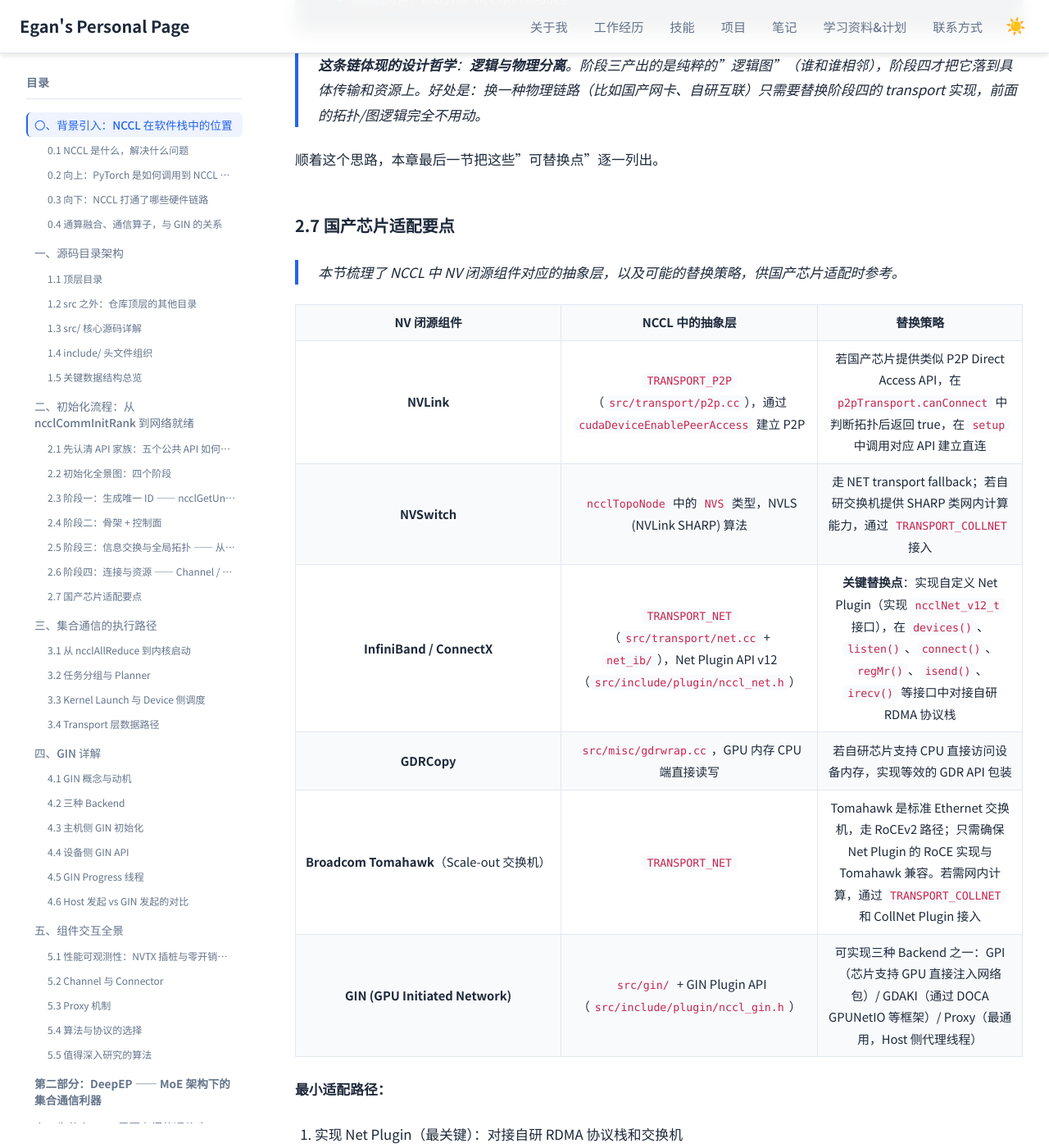
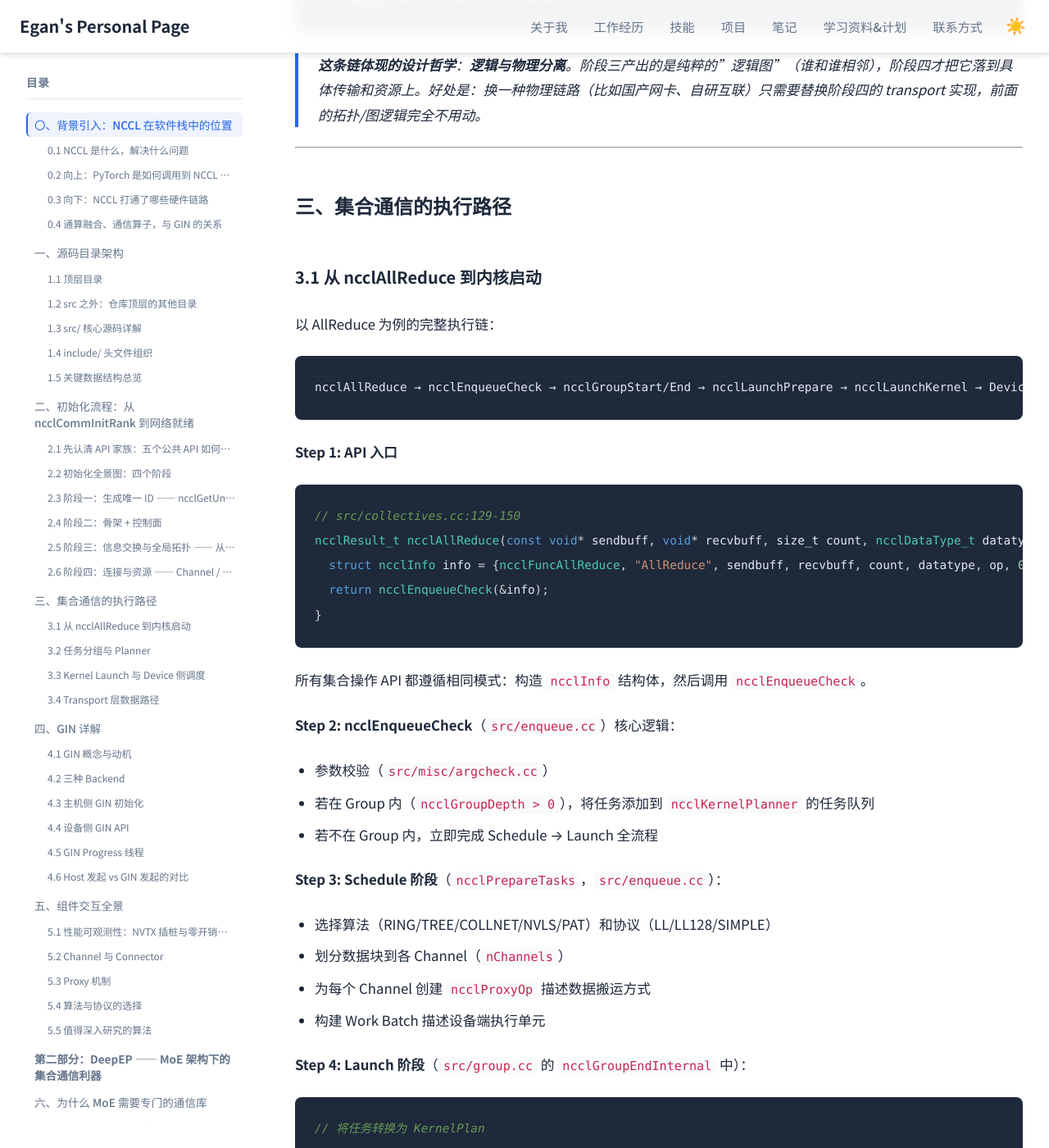
Before and after one commit to Lejun-Hu/Lejun-Hu.github.io, a Jekyll site: the page built from _notes/2026-8-24-nccl-source-study.md, in a window 1280 px wide and 1400 px high, scrolled down 69173 px. Shown: the whole window at 82% size. Built offline with Jekyll 4.4.1, drawn with Linux system fonts in a browser that asks for light colours; nearby versions of some CDN libraries; some of the changed text lies outside the part shown.

Commit message:
note: remove domestic-chip adaptation section from chapter 2

```diff
--- a/_notes/2026-8-24-nccl-source-study.md
+++ b/_notes/2026-8-24-nccl-source-study.md
@@ -1699,7 +1699,7 @@ send->conn.stepSize = comm->buffSizes[NCCL_PROTO_SIMPLE] / NCCL_STEPS;
 | `P2P_IPC` | 同主机不同进程，用传统 CUDA IPC 共享显存 |
 | `P2P_CUMEM` | 用 cuMem API（CUDA 12+ 虚拟地址管理，支持 MNNVL 多节点 NVLink） |
 
-而 NET transport 与网卡的交互完全通过 **Net Plugin API**（`src/include/plugin/nccl_net.h`，v12）：**setup** 阶段向对端提供网卡的 `handle`（内含 QP 信息），**connect** 阶段把对端 QP 置为 RTS（Ready To Send）状态——这也是"国产网卡替换"最关键的一个接口（见 2.7 节）。
+而 NET transport 与网卡的交互完全通过 **Net Plugin API**（`src/include/plugin/nccl_net.h`，v12）：**setup** 阶段向对端提供网卡的 `handle`（内含 QP 信息），**connect** 阶段把对端 QP 置为 RTS（Ready To Send）状态——自研 RDMA 协议栈也是通过这个接口接入的。
 
 #### 2.6.7 第四步：收尾 —— Proxy 线程、调优器与 device 侧镜像
 
@@ -1753,30 +1753,6 @@ ncclCommInitRankFunc（异步任务体，真正干活）
 
 > **这条链体现的设计哲学**：**逻辑与物理分离**。阶段三产出的是纯粹的"逻辑图"（谁和谁相邻），阶段四才把它落到具体传输和资源上。好处是：换一种物理链路（比如国产网卡、自研互联）只需要替换阶段四的 transport 实现，前面的拓扑/图逻辑完全不用动。
 
-顺着这个思路，本章最后一节把这些"可替换点"逐一列出。
-
-### 2.7 国产芯片适配要点
-
-> 本节梳理了 NCCL 中 NV 闭源组件对应的抽象层，以及可能的替换策略，供国产芯片适配时参考。
-
-| NV 闭源组件 | NCCL 中的抽象层 | 替换策略 |
-|-------------|-----------------|----------|
-| **NVLink** | `TRANSPORT_P2P`（`src/transport/p2p.cc`），通过 `cudaDeviceEnablePeerAccess` 建立 P2P | 若国产芯片提供类似 P2P Direct Access API，在 `p2pTransport.canConnect` 中判断拓扑后返回 true，在 `setup` 中调用对应 API 建立直连 |
-| **NVSwitch** | `ncclTopoNode` 中的 `NVS` 类型，NVLS (NVLink SHARP) 算法 | 走 NET transport fallback；若自研交换机提供 SHARP 类网内计算能力，通过 `TRANSPORT_COLLNET` 接入 |
-| **InfiniBand / ConnectX** | `TRANSPORT_NET`（`src/transport/net.cc` + `net_ib/`），Net Plugin API v12（`src/include/plugin/nccl_net.h`） | **关键替换点**：实现自定义 Net Plugin（实现 `ncclNet_v12_t` 接口），在 `devices()`、`listen()`、`connect()`、`regMr()`、`isend()`、`irecv()` 等接口中对接自研 RDMA 协议栈 |
-| **GDRCopy** | `src/misc/gdrwrap.cc`，GPU 内存 CPU 端直接读写 | 若自研芯片支持 CPU 直接访问设备内存，实现等效的 GDR API 包装 |
-| **Broadcom Tomahawk**（Scale-out 交换机） | `TRANSPORT_NET` | Tomahawk 是标准 Ethernet 交换机，走 RoCEv2 路径；只需确保 Net Plugin 的 RoCE 实现与 Tomahawk 兼容。若需网内计算，通过 `TRANSPORT_COLLNET` 和 CollNet Plugin 接入 |
-| **GIN (GPU Initiated Network)** | `src/gin/` + GIN Plugin API（`src/include/plugin/nccl_gin.h`） | 可实现三种 Backend 之一：GPI（芯片支持 GPU 直接注入网络包）/ GDAKI（通过 DOCA GPUNetIO 等框架）/ Proxy（最通用，Host 侧代理线程） |
-
-**最小适配路径：**
-
-1. 实现 Net Plugin（最关键）：对接自研 RDMA 协议栈和交换机
-2. 适配拓扑发现：提供等效 NVML 的 API 来查询芯片间互联拓扑
-3. 实现 P2P transport：如果芯片支持片间直连
-4. GIN 可先走 Proxy backend，后续升级到 GPI
-
-NCCL 的插件架构设计良好，`ncclNet_t`、`ncclGin_t`、`ncclTuner_t` 均已通过版本化的虚函数表定义了清晰的 API 边界。
-
 ---
 
 ## 三、集合通信的执行路径
```
